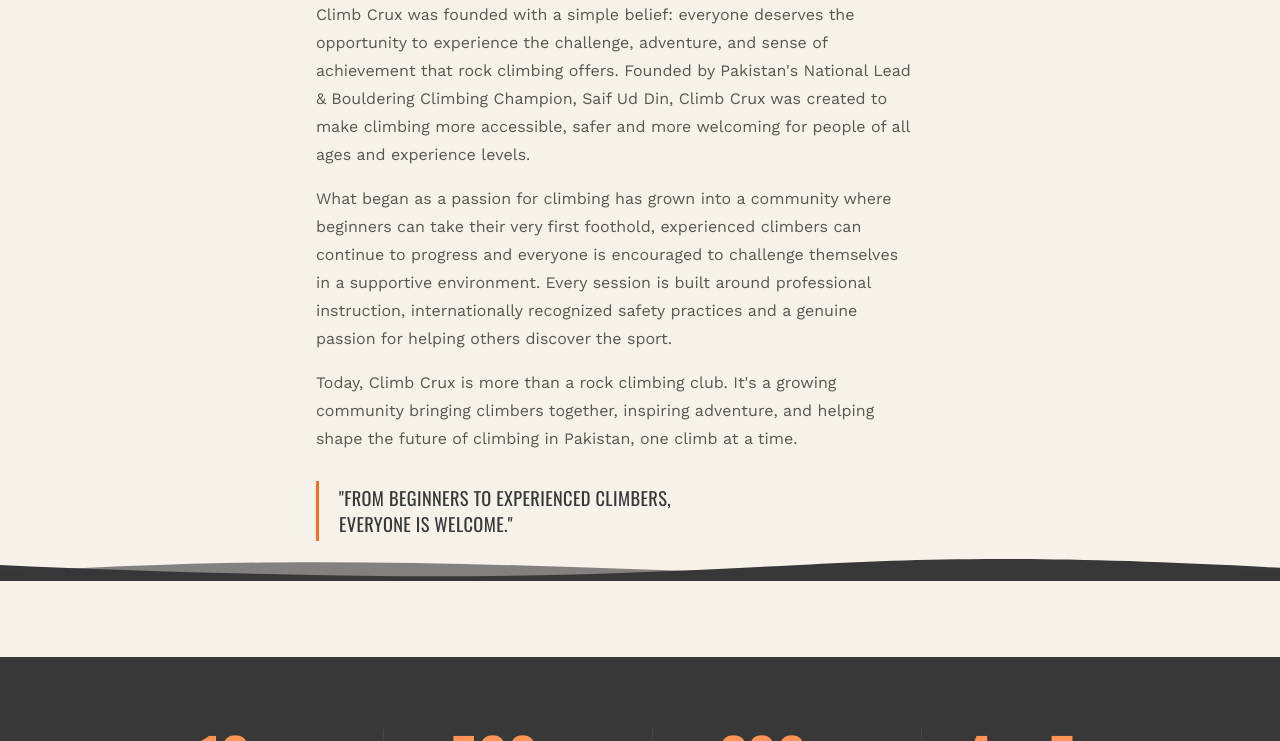
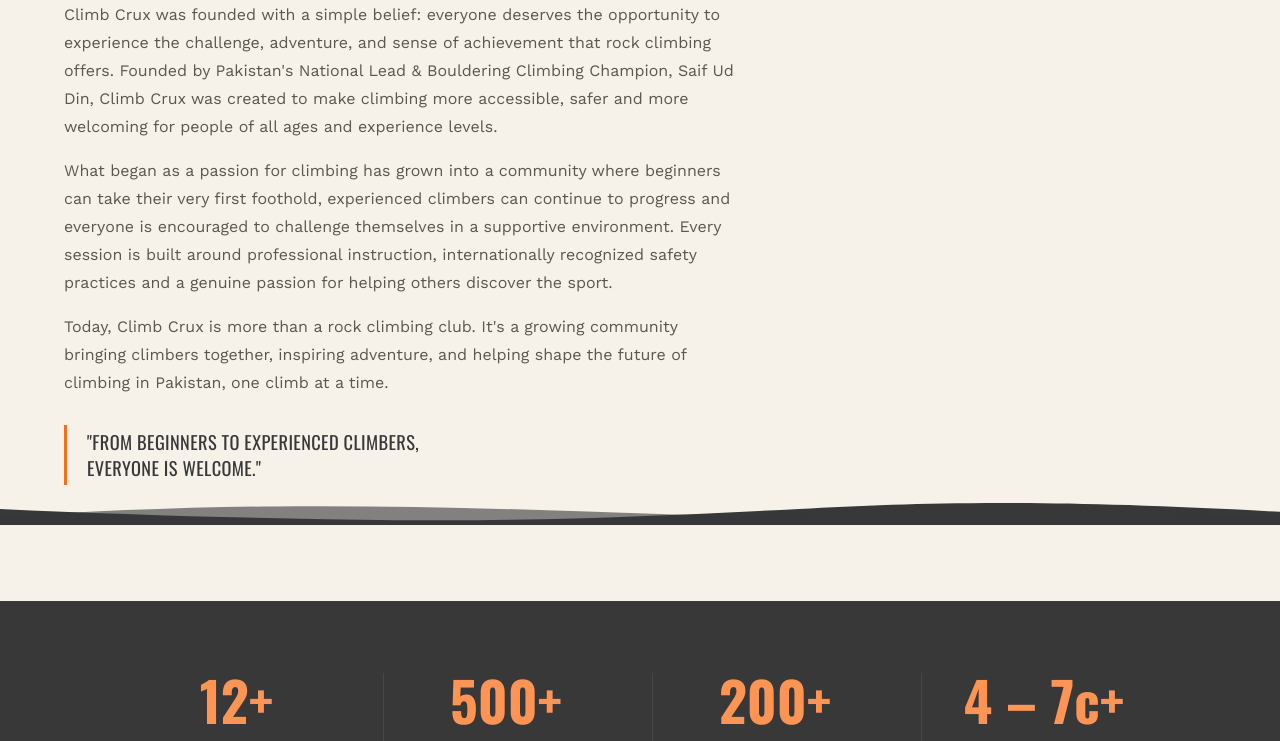
Before and after one commit to climbcruxpakistan-git/climb-crux-website, an Astro site in the folder frontend/astro/: page /about in a window 1280 px wide. Shown: the part 668-1409 px from the top of the page. Built offline with nearby package versions, Linux system fonts and the light colour scheme; Astro itself is replaced by a stand-in of ours; no server answers.

Commit message:
fix: align About story section with page header width
Remove the 78ch cap on .story-grid so the Our Story section spans the same wrap width as the About Climb Crux header; cap story paragraphs at 68ch to match the header paragraph measure.

```diff
--- a/frontend/astro/src/styles/About.css
+++ b/frontend/astro/src/styles/About.css
@@ -2,9 +2,9 @@
 
 /* ── Our story ── */
 .about-story { background: var(--chalk); }
-.story-grid { max-width: 78ch; }
+.story-grid { max-width: none; }
 .story-copy h2 { font-size: clamp(1.9rem, 3.4vw, 2.6rem); margin-bottom: 0.6em; }
-.story-copy p { line-height: 1.75; }
+.story-copy p { line-height: 1.75; max-width: 68ch; }
 .story-quote {
   border-left: 3px solid var(--orange);
   padding: 4px 0 4px 20px;
```
